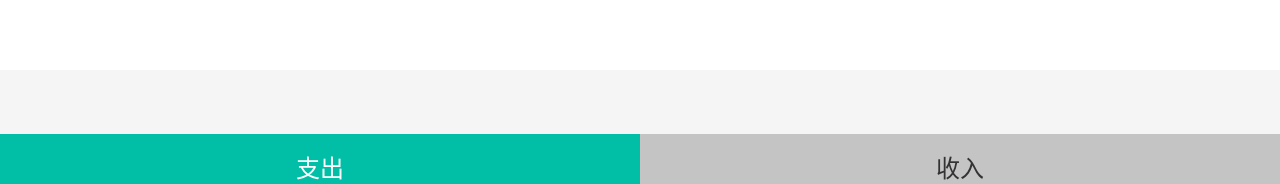
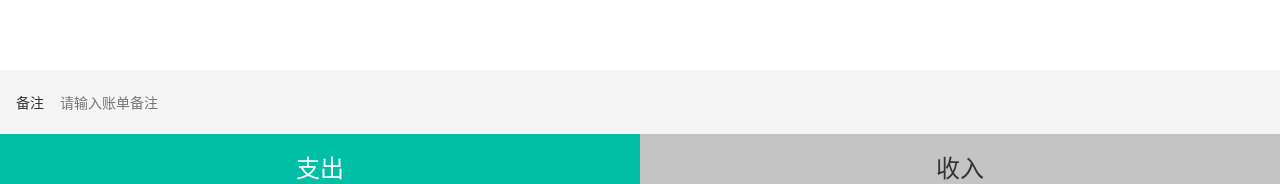
Before and after one commit to yingjieweb/charge, a Vue app: page /#/money in a window 1280 px wide. Shown: the part 231-415 px from the top of the page. Built offline with nearby package versions, Linux system fonts and the light colour scheme.

Commit message:
记账后清除备注

```diff
--- a/src/views/Money.vue
+++ b/src/views/Money.vue
@@ -2,7 +2,7 @@
   <Layout :title="'Money navigator'">
     <template v-slot:content>
       <Tags :tags.sync="tags" :defaultTag.sync="record.tag"></Tags>
-      <Notes :defaultNote.sync="record.note"></Notes>
+      <Notes :defaultNote.sync="record.note" field-name="备注" placeholder="请输入账单备注"></Notes>
       <Types :defaultType.sync="record.type"></Types>
       <NumberPad :defaultAmount.sync="record.amount" @submit="saveRecord"></NumberPad>
     </template>
@@ -29,7 +29,6 @@
     components: {NumberPad, Types, Notes, Tags}
   })
   export default class Money extends Vue{
-    title = 'Money';
     tags: string[] = JSON.parse(window.localStorage.getItem('tags') || "[]"); //页面第一次加载没有localstorage？
     record: Record = {tag: '衣', note: '', type: '-', amount: 0};
     recordList: Record[] = JSON.parse(window.localStorage.getItem('recordList') || '[]');
@@ -39,7 +38,7 @@
       deepRecord.createdTime = new Date();
       this.recordList.push(deepRecord);
 
-      console.log(this.recordList);
+      this.record.note = '';
     }
 
     @Watch('recordList')
```
